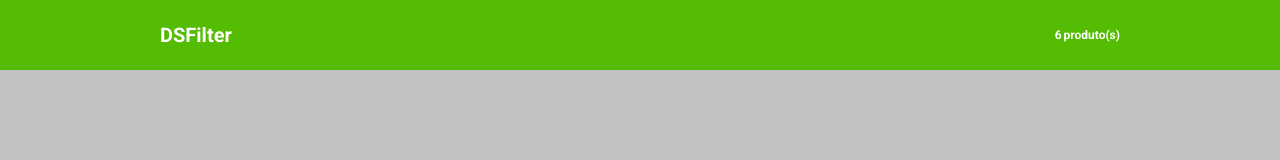
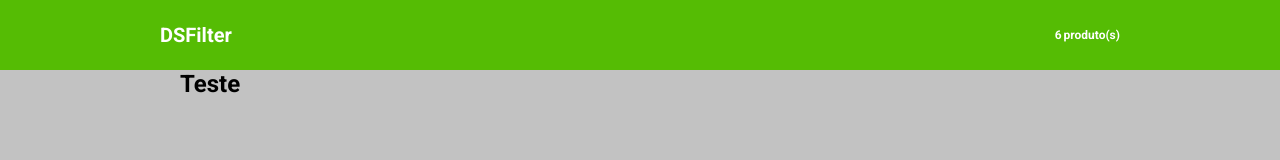
Before and after one commit to a-devrepo/products-list, a React (Vite) app: page / in a window 1280 px wide. Shown: the top 160 px of the page. Built offline with nearby package versions, Linux system fonts and the light colour scheme.

Commit message:
Adiciona o componente ListingBody

```diff
--- a/src/App.tsx
+++ b/src/App.tsx
@@ -1,10 +1,12 @@
 import Header from "./components/Header"
+import ListingBody from "./components/ListingBody"
 
 function App() {
 
   return (
     <>
       <Header />
+      <ListingBody></ListingBody>
     </>
   )
 }
--- /dev/null
+++ b/src/components/ListingBody/index.tsx
@@ -0,0 +1,11 @@
+import './styles.css';
+
+export default function ListingBody() {
+    return (
+        <main>
+            <section id="listing-body-section" className='container'>
+                <h1>Teste</h1>
+            </section>
+        </main>
+    )
+}
--- /dev/null
+++ b/src/components/ListingBody/styles.css
@@ -0,0 +1,3 @@
+#listing-body-section {
+  padding: 0 20px;
+}
--- a/src/index.css
+++ b/src/index.css
@@ -39,6 +39,10 @@
   margin: 0 auto;
 }
 
+main {
+  padding: 0 20px;
+}
+
 /*-----------------------------------------------------------------*/
 /* header styles */
 
```
